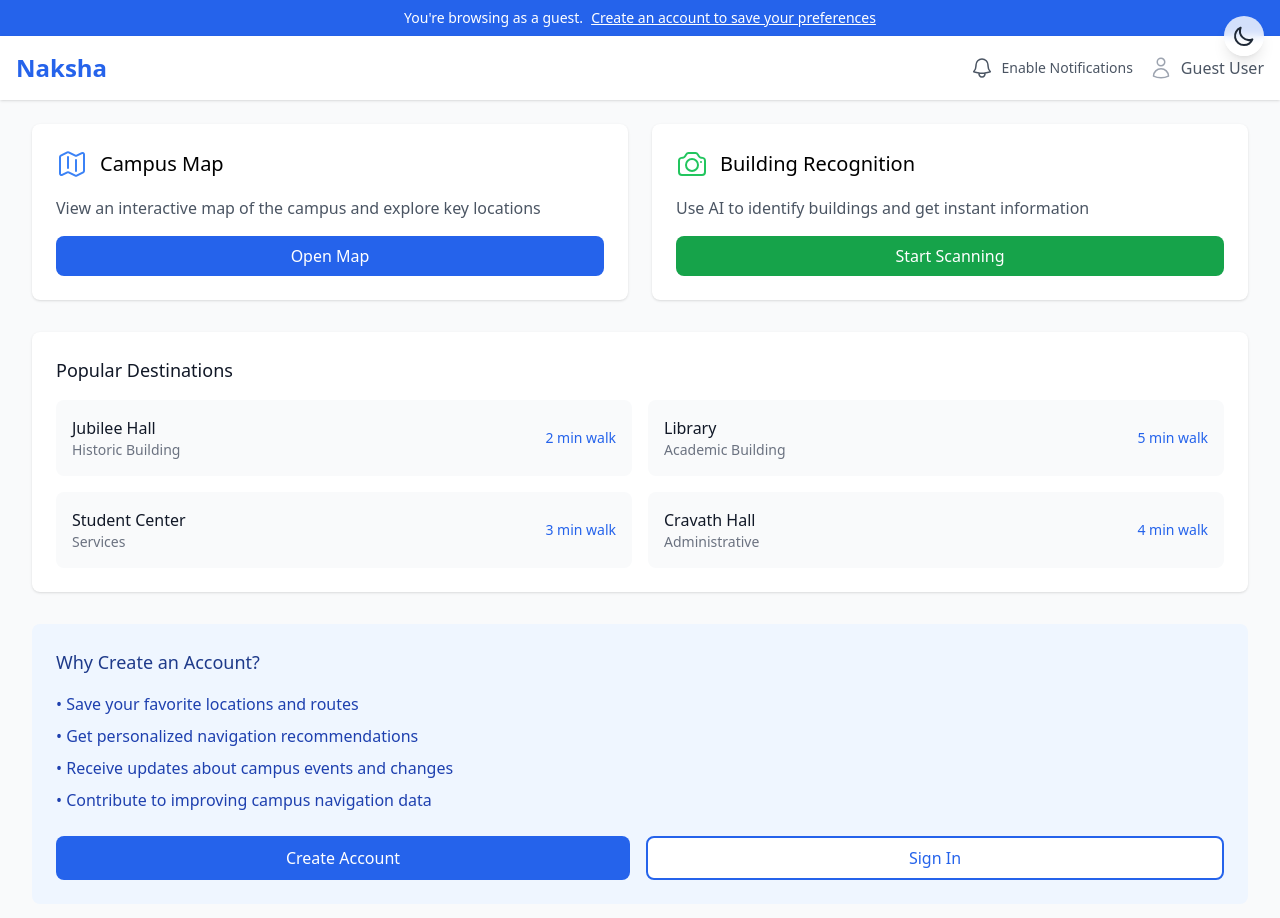
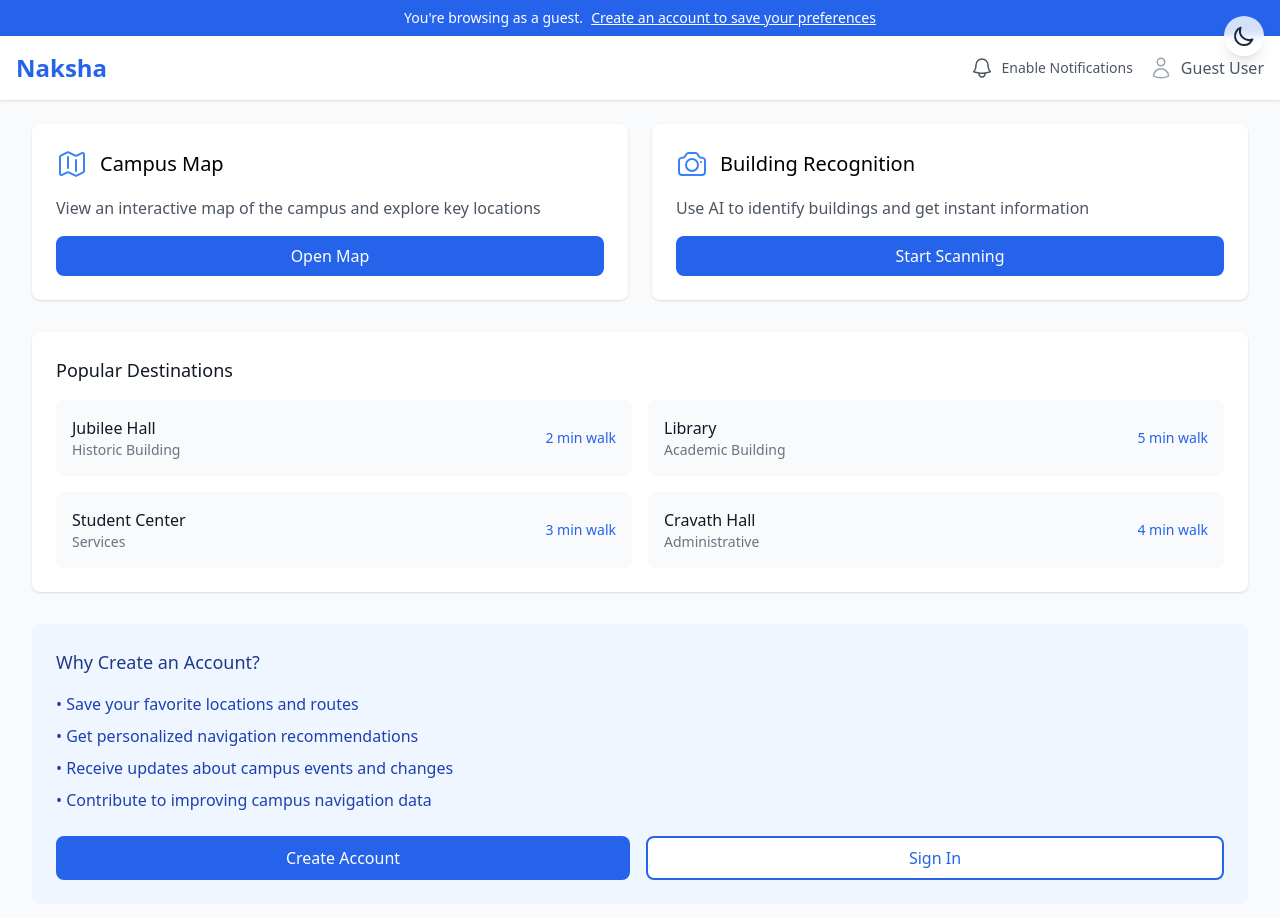
Before and after one commit to prashansapkota/Naksha---AI-powered-Navigation-app, a Next.js app in the folder naksha-frontend/: page /guest-dashboard in a window 1280 px wide. Shown: the top 918 px of the page. Built offline with nearby package versions, Linux system fonts and the light colour scheme.

Commit message:
changed color

```diff
--- a/naksha-frontend/app/guest-dashboard/page.jsx
+++ b/naksha-frontend/app/guest-dashboard/page.jsx
@@ -69,7 +69,7 @@ export default function GuestDashboard() {
           {/* Building Recognition */}
           <div className="bg-white dark:bg-gray-800 rounded-lg shadow p-6">
             <div className="flex items-center mb-4">
-              <CameraIcon className="h-8 w-8 text-green-500" />
+              <CameraIcon className="h-8 w-8 text-blue-500" />
               <h2 className="ml-3 text-xl font-medium">Building Recognition</h2>
             </div>
             <p className="text-gray-600 dark:text-gray-400 mb-4">
@@ -77,7 +77,7 @@ export default function GuestDashboard() {
             </p>
             <button
               onClick={() => router.push('/building-recognition')}
-              className="w-full py-2 bg-green-600 text-white rounded-lg hover:bg-green-700"
+              className="w-full py-2 bg-blue-600 text-white rounded-lg hover:bg-blue-700"
             >
               Start Scanning
             </button>
```
